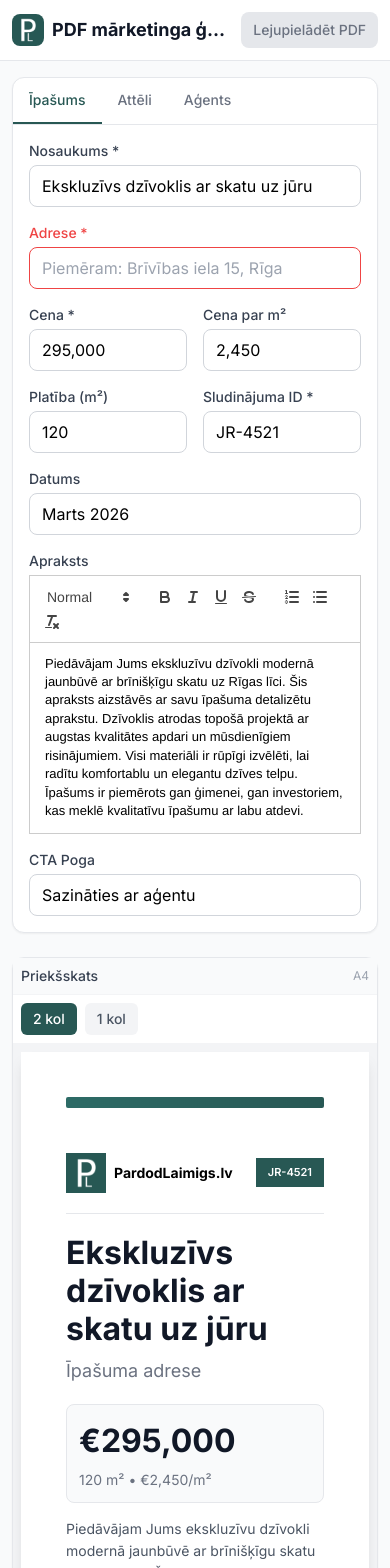
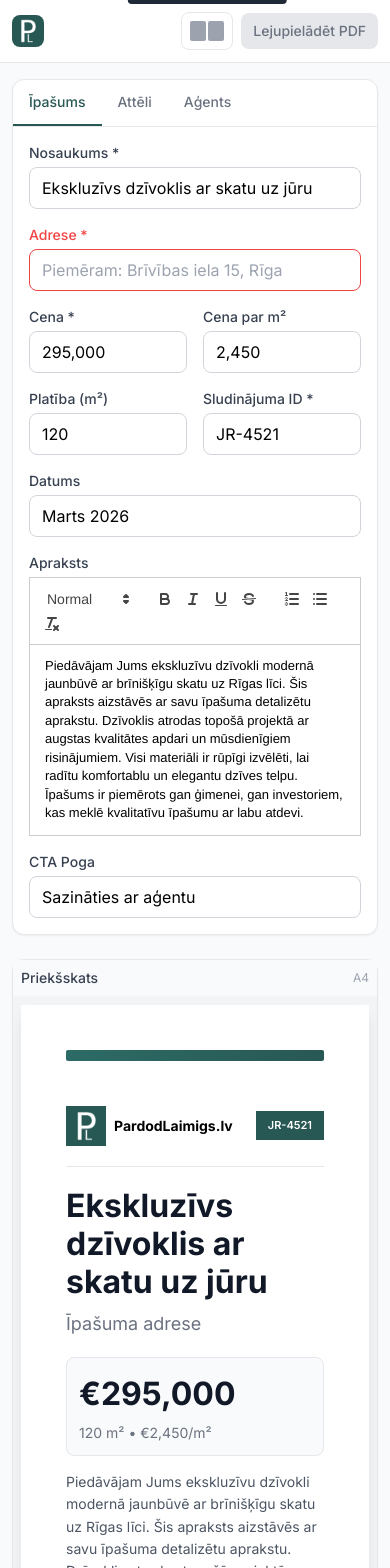
Before and after one commit to klavsveg99/real-estate-flyer-generator, a Next.js app: page / in a window 390 px wide. Shown: the top 1568 px of the page. Built offline with nearby package versions, Linux system fonts and the light colour scheme; what @react-pdf/renderer would draw is missing.

Commit message:
Move layout toggle to header with icon and tooltip, hide title on mobile

```diff
--- a/app/lib/utils.ts
+++ b/app/lib/utils.ts
@@ -1,6 +1,6 @@
 import { ListingData } from '@/app/types';
 
-export const CACHE_BUST = 'v=4';
+export const CACHE_BUST = 'v=5';
 
 export function formatPrice(value: string): string {
   const num = parseFloat(value.replace(/[^0-9.]/g, ''));
--- a/app/page.tsx
+++ b/app/page.tsx
@@ -581,9 +581,30 @@ export default function Home() {
         <div className="max-w-7xl mx-auto px-3 md:px-4 py-3 md:py-0 md:h-16 flex items-center justify-between gap-2">
           <div className="flex items-center gap-2 md:gap-3 min-w-0">
             <img src={`/images/favicon.jpg?${CACHE_BUST}`} alt="Logo" className="w-8 h-8 rounded-lg flex-shrink-0" />
-            <h1 className="text-lg md:text-xl font-bold text-gray-900 truncate md:truncate-none">PDF mārketinga ģenerators</h1>
+            <h1 className="hidden md:block text-lg md:text-xl font-bold text-gray-900 truncate md:truncate-none">PDF mārketinga ģenerators</h1>
           </div>
-          <div className="relative">
+          <div className="flex items-center gap-2">
+            <div className="relative">
+              <button
+                onClick={() => setFormState(prev => ({ ...prev, singleColumnLayout: !prev.singleColumnLayout }))}
+                className="p-2 rounded-lg border border-gray-200 hover:bg-gray-50 transition-colors"
+                title={formState.singleColumnLayout ? 'Divu kolonnu izkārtojums' : 'Vienas kolonnas izkārtojums'}
+              >
+                {formState.singleColumnLayout ? (
+                  <svg className="w-5 h-5 text-gray-600" viewBox="0 0 24 24" fill="none" stroke="currentColor" strokeWidth="2">
+                    <rect x="3" y="3" width="18" height="18" rx="2" />
+                  </svg>
+                ) : (
+                  <div className="flex gap-0.5">
+                    <div className="w-4 h-5 bg-gray-400 rounded-sm" />
+                    <div className="w-4 h-5 bg-gray-400 rounded-sm" />
+                  </div>
+                )}
+              </button>
+              <div className="absolute bottom-full mb-2 left-1/2 -translate-x-1/2 bg-gray-800 text-white text-xs rounded py-1 px-2 whitespace-nowrap z-50">
+                {formState.singleColumnLayout ? 'Vienas kolonnas izkārtojums' : 'Divu kolonnu izkārtojums'}
+              </div>
+            </div>
             <button
               onClick={handleGeneratePdf}
               onMouseEnter={() => !isFormValid(formState.listing) && setShowTooltip(true)}
@@ -634,20 +655,6 @@ export default function Home() {
                 <span className="text-sm font-medium text-gray-700">Priekšskats</span>
                 <span className="text-xs text-gray-400">A4</span>
               </div>
-              <div className="p-2 md:p-3 border-b border-gray-100 flex items-center gap-2">
-                <button
-                  onClick={() => setFormState(prev => ({ ...prev, singleColumnLayout: false }))}
-                  className={`px-3 py-1.5 rounded-md text-sm font-medium transition-colors ${!formState.singleColumnLayout ? 'bg-[#285854] text-white' : 'bg-gray-100 text-gray-600 hover:bg-gray-200'}`}
-                >
-                  2 kol
-                </button>
-                <button
-                  onClick={() => setFormState(prev => ({ ...prev, singleColumnLayout: true }))}
-                  className={`px-3 py-1.5 rounded-md text-sm font-medium transition-colors ${formState.singleColumnLayout ? 'bg-[#285854] text-white' : 'bg-gray-100 text-gray-600 hover:bg-gray-200'}`}
-                >
-                  1 kol
-                </button>
-              </div>
               <div className="p-2 md:p-4 bg-gray-100 overflow-auto" style={{ maxHeight: 'calc(100vh - 200px)' }}>
                 <div className="flex justify-center">
                   <PreviewSection formState={formState} windowWidth={windowWidth} />
```
